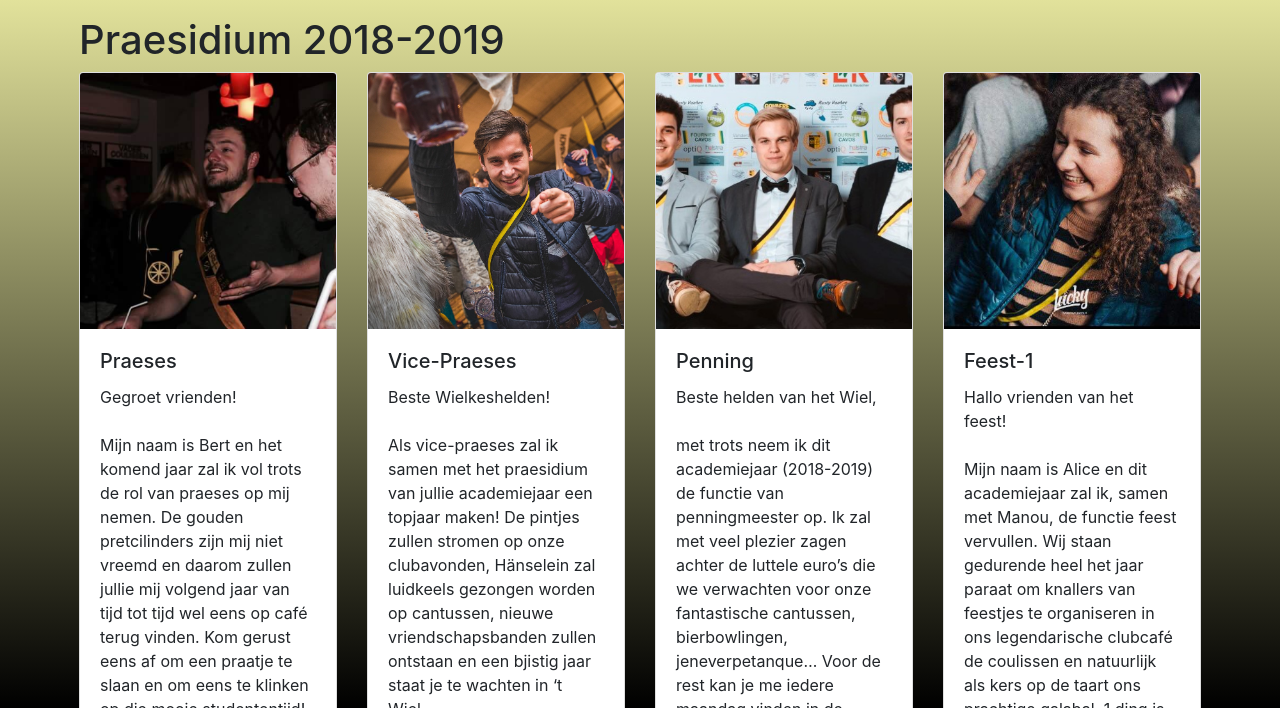
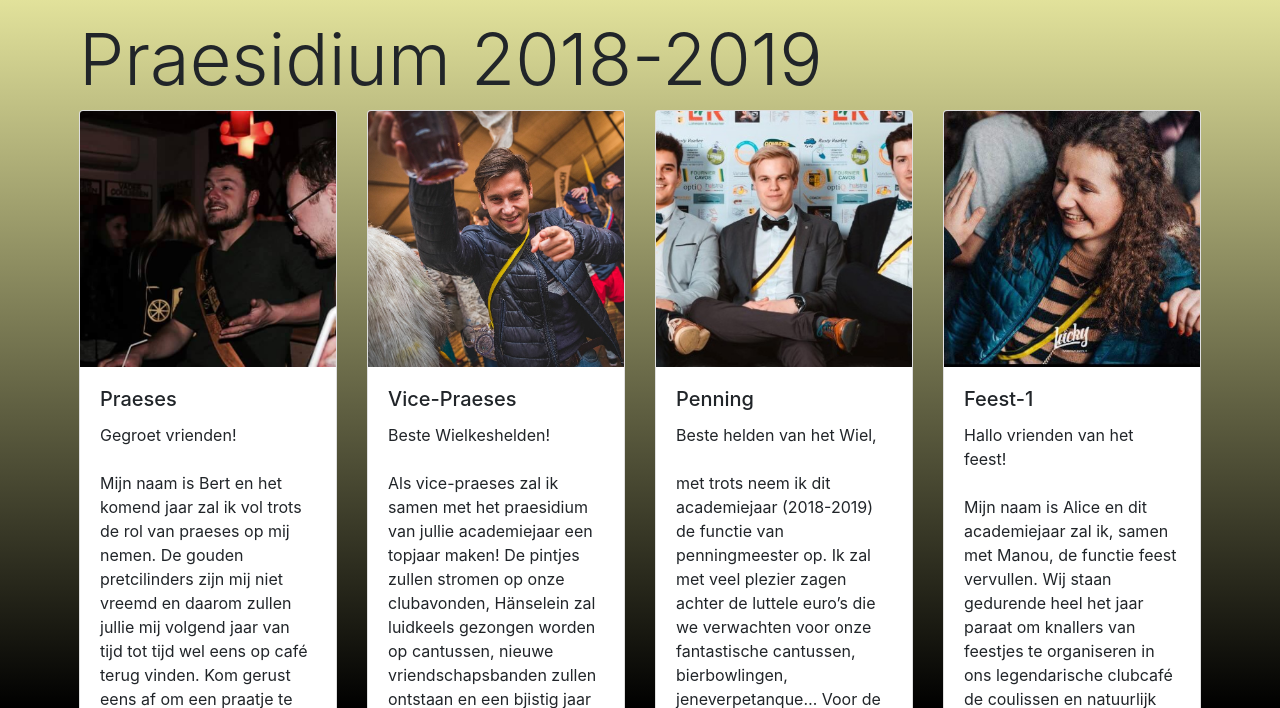
Before and after one commit to timgeldof/timgeldof.github.io, a plain HTML site: page praesidium.html in a window 1280 px wide. Shown: the part 92-800 px from the top of the page. Drawn offline with nearby package versions, Linux system fonts and the light colour scheme.

```diff
--- a/praesidium.html
+++ b/praesidium.html
@@ -43,7 +43,7 @@
         </nav>
         <main>
             <div class="container-fluid">
-                    <h1 class="display-5">Praesidium 2018-2019</h1>
+                    <h1 class="display-3">Praesidium 2018-2019</h1>
 
                 <div class="row">
                     <div class="col-12 col-sm-6 col-md-4 col-lg-3 marge">
```
Also changed, not shown: img/propraesidia/pro0809.png (added), img/propraesidia/pro0910.png (added), img/propraesidia/pro1011.png (added), img/propraesidia/pro1112.png (added), img/propraesidia/pro1213.png (added), img/propraesidia/pro1314.png (added), img/propraesidia/pro1415.png (added), img/propraesidia/pro1516.png (added), img/propraesidia/pro1617.png (added), img/propraesidia/pro1718.png (added).
